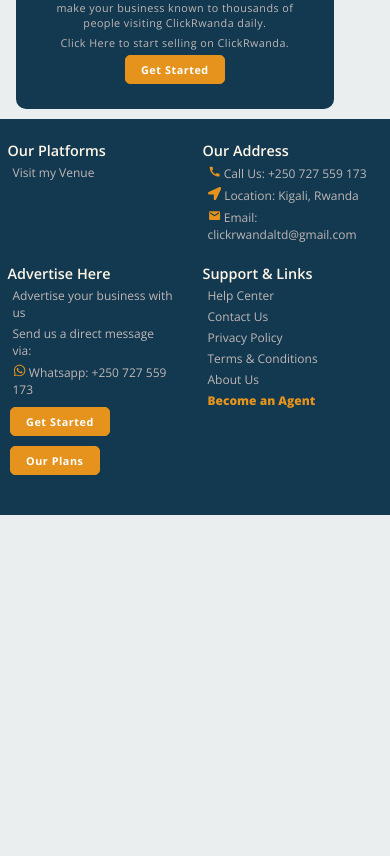
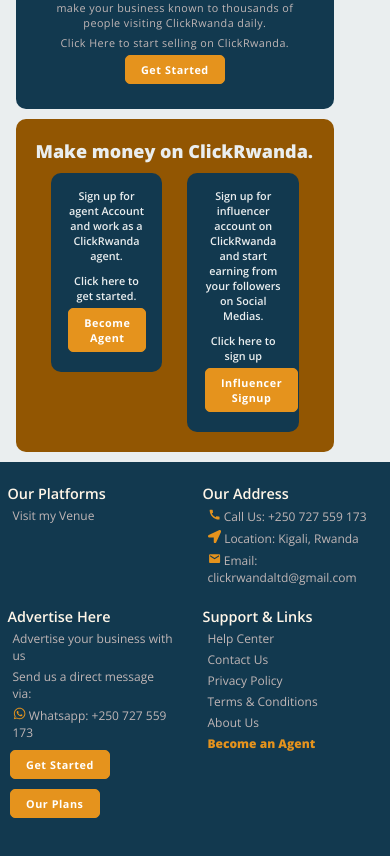
Before and after one commit to Diibro/clickrwanda-client, a React (Vite) app: page / in a window 390 px wide. Shown: the part 1723-2579 px from the top of the page. Before the commit the page ends 2238 px from the top, so only its background shows below. Built offline with nearby package versions, Linux system fonts and the light colour scheme; no server answers.

Commit message:
make money section on home page

```diff
--- a/src/Pages/Home.jsx
+++ b/src/Pages/Home.jsx
@@ -11,7 +11,7 @@ import { useTranslation } from 'react-i18next';
 import AppData from '../Contexts/AppContext';
 import HomeLocationsSection from '../components/containers/HomeLocationsSection';
 import AllCategoriesSection from '../components/containers/AllCategoriesSection';
-import { BecomeSeller } from '../components/containers/PageBreaks';
+import { BecomeSeller, MakeMoneySection } from '../components/containers/PageBreaks';
 
 const Home = () => {
   const [deviceView] = useContext(DeviceView);
@@ -79,6 +79,8 @@ const Home = () => {
           {/* All categories with sub categories */}
           <AllCategoriesSection />
 
+          {/* make money section */}
+          <MakeMoneySection />
           </div>
           <div className="side right-side"><RightBanner items={Banners}/></div>
         </div>
--- a/src/components/containers/PageBreaks.jsx
+++ b/src/components/containers/PageBreaks.jsx
@@ -15,3 +15,23 @@ export const BecomeSeller = () => {
           </div>
      )
 }
+
+export const MakeMoneySection = () => {
+     const navigate = useNavigate();
+
+     return (
+          <div className="make-money-section">
+               <div className="title"><h3>Make money on ClickRwanda.</h3></div>
+               <div className="content">
+                    <div className="col">
+                         <p>Sign up for agent Account and work as a ClickRwanda agent.</p>
+                         <p>Click here to get started. <ActionBtn title="Become Agent" action={() => navigate('/forms/agent-signup')} /></p>
+                    </div>
+                    <div className="col">
+                         <p>Sign up for influencer account on ClickRwanda and start earning from your followers on Social Medias.</p>
+                         <p>Click here to sign up <ActionBtn title="Influencer Signup" action={() => navigate('/forms/influencer-signup')} /></p>
+                    </div>
+               </div>
+          </div>
+     )
+}
--- a/src/styles/MobileView.css
+++ b/src/styles/MobileView.css
@@ -196,6 +196,10 @@
           text-decoration-thickness: 0.6px;
           text-underline-offset: 1.5px;
      }
+
+     .user-forms .form-container{
+          width: 90%;
+     }
 }
 
 
--- a/src/styles/TabletView.css
+++ b/src/styles/TabletView.css
@@ -220,6 +220,10 @@
      }
      .home-locations-section .locations-content span{
           width: 27%;
+     }
+
+     .user-forms .form-container{
+          width: 70%;
      }
 }
 
@@ -593,4 +597,12 @@
      .home-categories-subcard{
           width: 30%;
      }
+     .make-money-section .content .col {
+          width: 90%;
+     }
+
+     .user-forms .form-container {
+          width: 80%;
+     }
+
 }
```
Also changed, not shown: src/styles/General.css.
